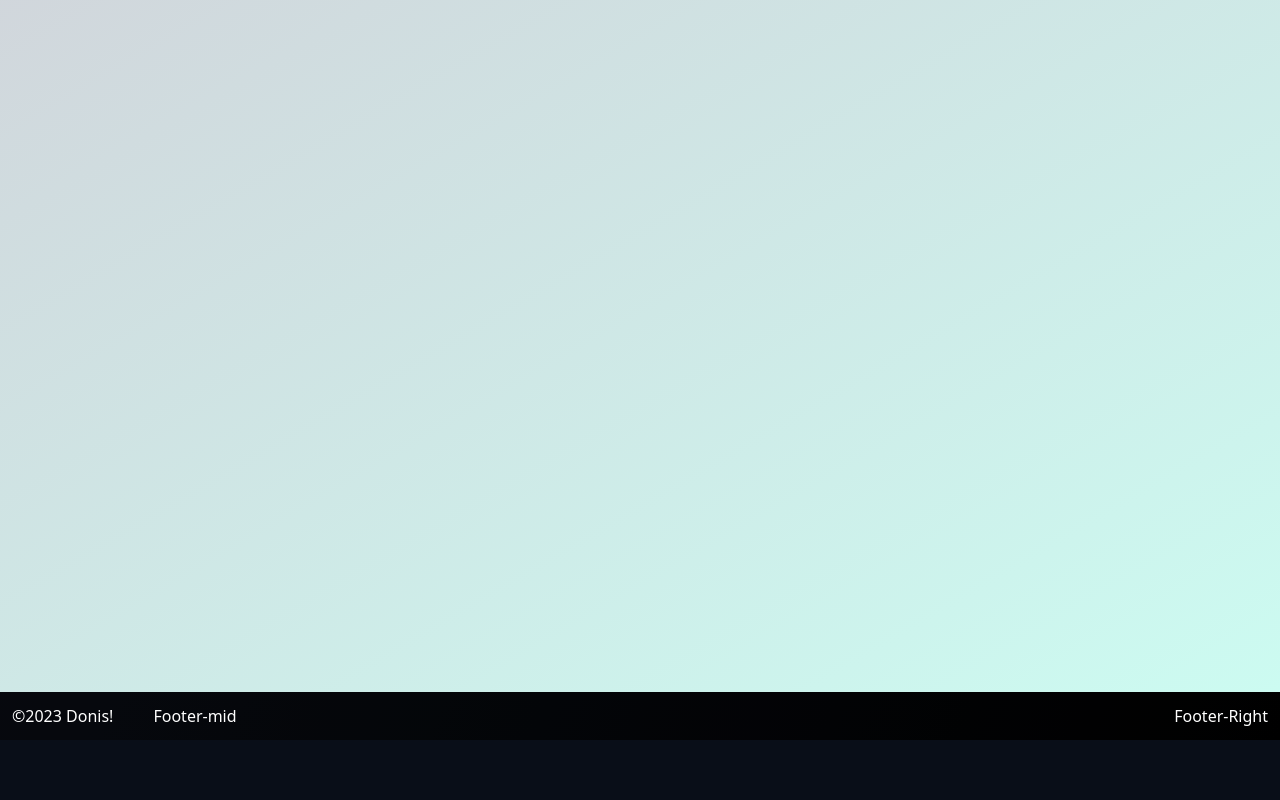
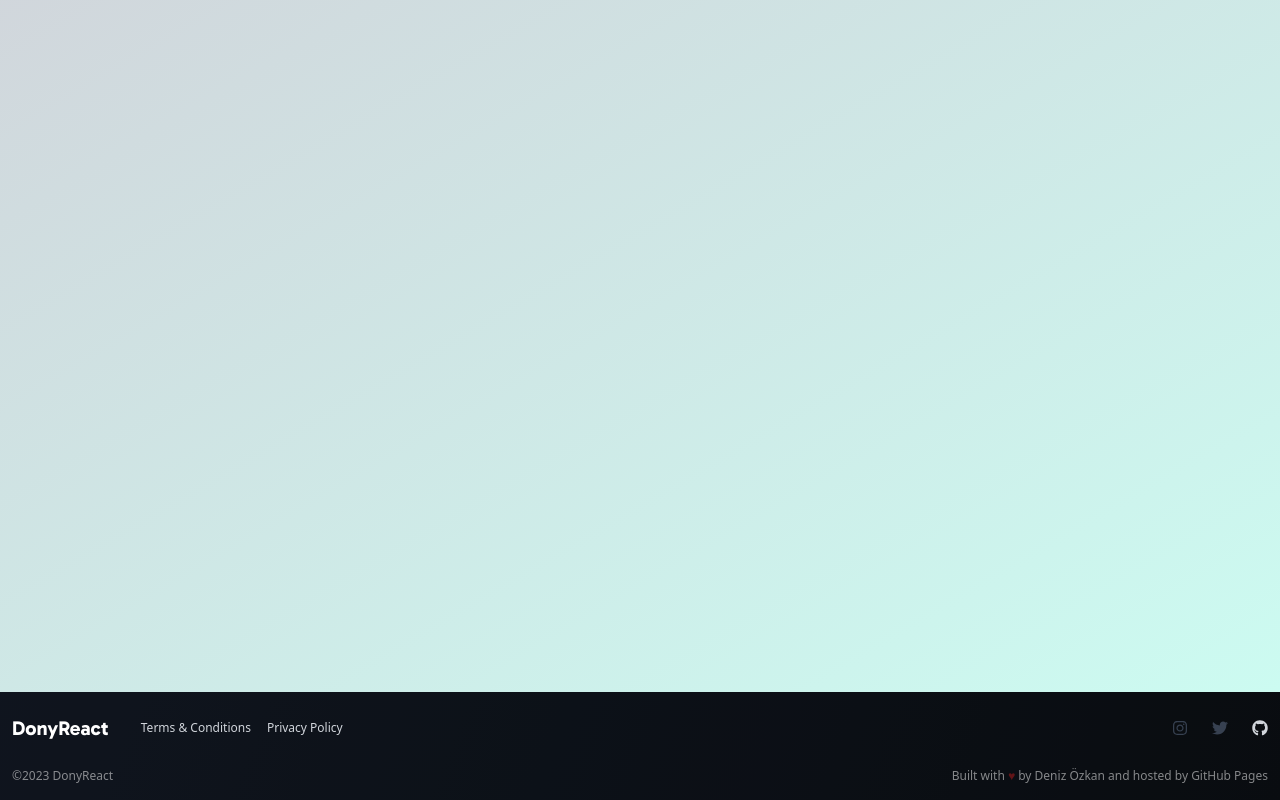
Before and after one commit to donis3/dony-react18-simple-starter, a React (Vite) app: page / in a window 1280 px wide. Shown: the part 2340-3140 px from the top of the page. Before the commit the page ends 3080 px from the top, so only its background shows below. Built offline with nearby package versions, Linux system fonts and the light colour scheme.

Commit message:
Footer implemented

```diff
--- a/src/App.tsx
+++ b/src/App.tsx
@@ -1,3 +1,4 @@
+import Footer from "./components/Footer";
 import Hero from "./components/Hero";
 import Navbar from "./components/Navbar";
 import Section from "./components/Section";
@@ -20,7 +21,7 @@ export default function App() {
 					<Services />
 				</Section>
 				<Section name="testimonials" radial className="text-white">
-					Testimonials
+					Testimonials and stuff!
 				</Section>
 				<Section
 					name="contact"
@@ -29,13 +30,8 @@ export default function App() {
 					Contact Me!
 				</Section>
 			</main>
-			<footer className="h-auto w-full bg-black bg-opacity-30 ">
-				<div className="container mx-auto flex h-full flex-col gap-3 p-3 text-white md:flex md:flex-row md:items-start md:justify-between md:gap-10">
-					<div>&copy;2023 Donis!</div>
-					<div className="flex-1 ">Footer-mid</div>
-					<div>Footer-Right</div>
-				</div>
-			</footer>
+
+			<Footer />
 		</div>
 	);
 }
--- /dev/null
+++ b/src/components/Footer.tsx
@@ -0,0 +1,82 @@
+import { FaGithub, FaInstagram, FaTwitter } from "react-icons/fa";
+
+export default function Footer() {
+	return (
+		<footer className="h-auto w-full bg-gray-800 bg-opacity-30 px-3 py-4 text-white ">
+			<div className="container mx-auto flex h-full flex-col  gap-4 md:flex md:flex-row md:items-start  md:justify-between md:gap-8">
+				<div className="flex  items-center justify-center font-bold  md:min-h-[40px] md:justify-start">
+					<h3 className="font-headline text-xl">DonyReact</h3>
+				</div>
+				<div className="flex-1 ">
+					<ul className="flex flex-wrap items-center justify-center gap-4 text-xs md:min-h-[40px] md:justify-start ">
+						<li className="block  ">
+							<a
+								href="#"
+								className="text-gray-300 transition hover:opacity-75"
+							>
+								Terms & Conditions
+							</a>
+						</li>
+
+						<li>
+							<a
+								href="#"
+								className="text-gray-300 transition hover:opacity-75"
+							>
+								Privacy Policy
+							</a>
+						</li>
+					</ul>
+				</div>
+				<div>
+					<ul className="flex items-center justify-center gap-6 md:min-h-[40px] lg:justify-end">
+						<li>
+							<a
+								href="/"
+								rel="noreferrer"
+								target="_blank"
+								className="text-gray-700 transition hover:opacity-75"
+							>
+								<span className="sr-only">Instagram</span>
+
+								<FaInstagram />
+							</a>
+						</li>
+
+						<li>
+							<a
+								href="/"
+								rel="noreferrer"
+								target="_blank"
+								className="text-gray-700 transition hover:opacity-75"
+							>
+								<span className="sr-only">Twitter</span>
+								<FaTwitter />
+							</a>
+						</li>
+
+						<li>
+							<a
+								href="https://github.com/donis3/dony-react18-simple-starter"
+								rel="noreferrer"
+								target="_blank"
+								className="text-gray-300 transition hover:opacity-75"
+							>
+								<span className="sr-only">GitHub</span>
+
+								<FaGithub />
+							</a>
+						</li>
+					</ul>
+				</div>
+			</div>
+			<div className="container mx-auto  flex flex-col items-center justify-between gap-1 pt-5 text-xs opacity-50 md:flex-row">
+				<div>&copy;2023 DonyReact</div>
+				<div>
+					Built with <span className="text-red-700">&hearts;</span> by
+					Deniz Özkan and hosted by GitHub Pages
+				</div>
+			</div>
+		</footer>
+	);
+}
```
